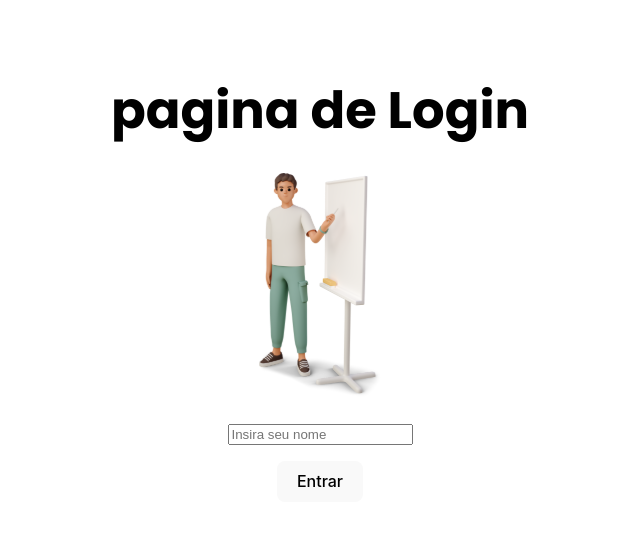
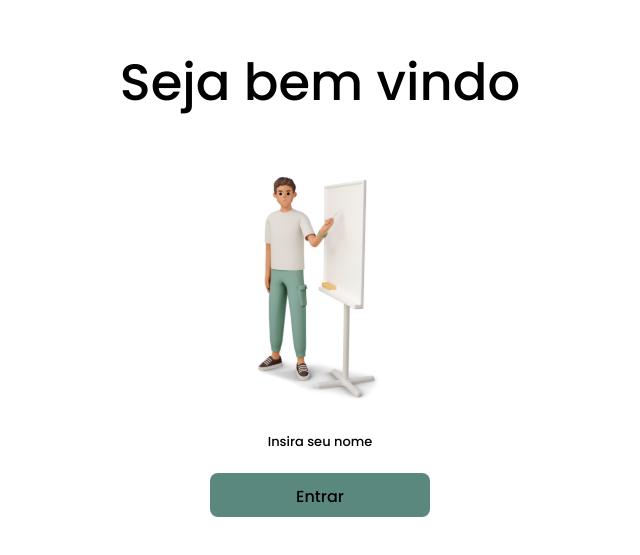
Before and after one commit to VictorG-Reis/toDoList, a React (Vite) app: page / in a window 1280 px wide. Shown: the part 125-680 px from the top of the page, without its empty margins (320-960 px from the left). Built offline with nearby package versions, Linux system fonts and the light colour scheme.

Commit message:
(fix) making login page css

```diff
--- a/src/pages/Login.module.css
+++ b/src/pages/Login.module.css
@@ -1,9 +1,44 @@
 .LoginContainer {
+  display: flex;
+  flex-direction: column;
+  align-items: center;
+  justify-content: center;
 }
-.title {
+.title h1 {
   color: black;
   font-family: "Poppins", sans-serif;
   line-height: 30px;
   font-weight: 500;
   align-items: center;
+  margin-bottom: 5rem;
 }
+
+.title img {
+  width: 211px;
+  height: 300px;
+}
+
+.input input {
+  width: 300px;
+  height: 30px;
+  border-radius: 11px;
+  border: white;
+  text-align: center;
+  background-color: white;
+  color: black;
+  transition: border-color 0.3s ease;
+}
+
+::placeholder {
+  color: black;
+  font-family: "Poppins", sans-serif;
+  font-size: 13px;
+  font-weight: 500;
+  line-height: 19.5px;
+}
+.button {
+  width: 220px;
+  height: 44px;
+  background-color: #55847af7;
+  font-family: "Poppins", sans-serif;
+}
--- a/src/pages/Login.tsx
+++ b/src/pages/Login.tsx
@@ -22,7 +22,7 @@ function Login() {
     <>
     <div className={styles.LoginContainer}>
       <div className={styles.title}>
-        <h1>pagina de Login</h1>
+        <h1>Seja bem vindo</h1>
       </div>
 
       <div>
@@ -31,15 +31,16 @@ function Login() {
 
       <div>
       <form onSubmit={handleSubmit}>
-        <p>
+        <p className={styles.input}>
           <input
           type="text"
           name="email"
           id="email"
           placeholder="Insira seu nome"
-          onChange={handleChange}/>
+          onChange={handleChange}
+          />
         </p>
-        <button >Entrar</button>
+        <button className={styles.button} >Entrar</button>
       </form>
       </div>
     </div>
```
